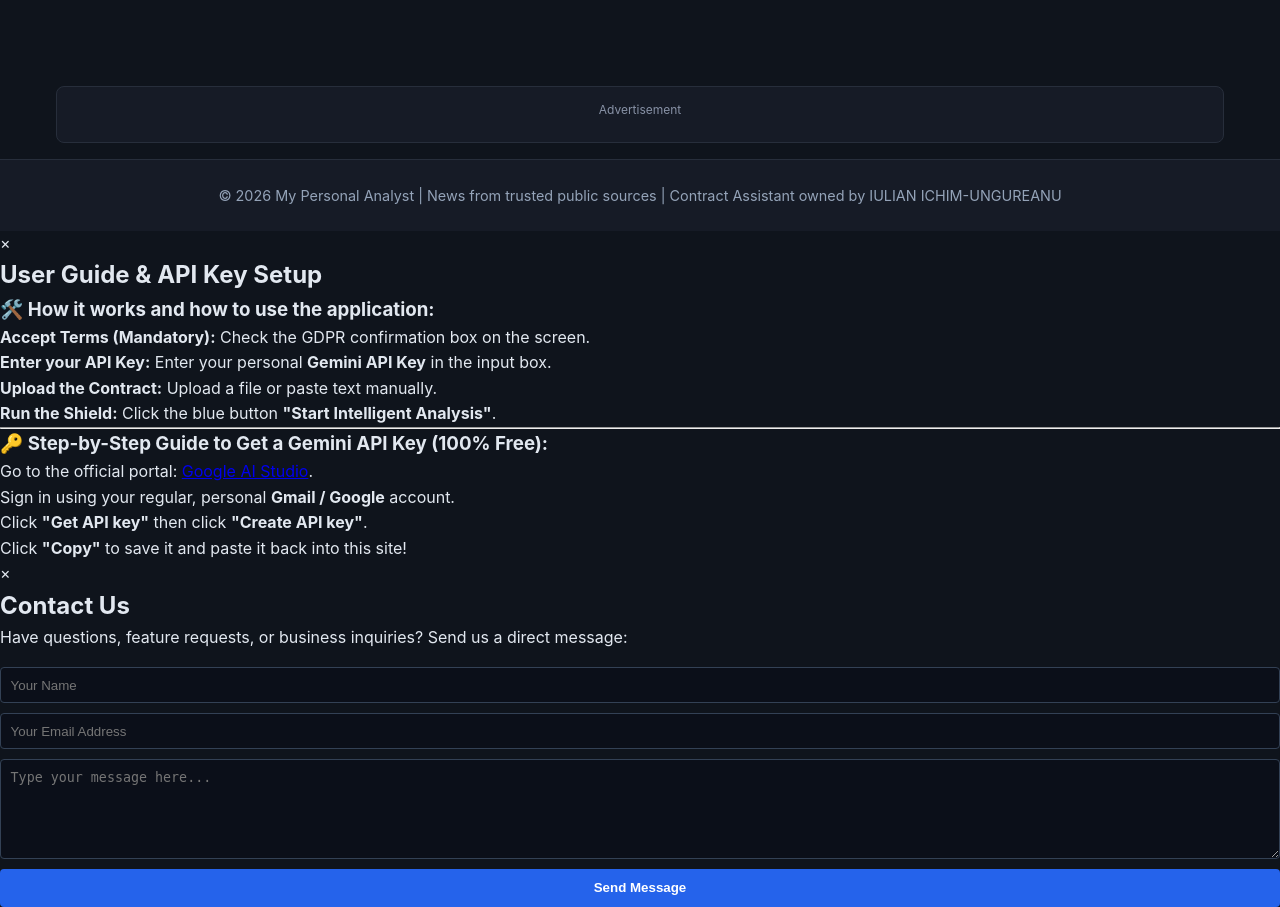
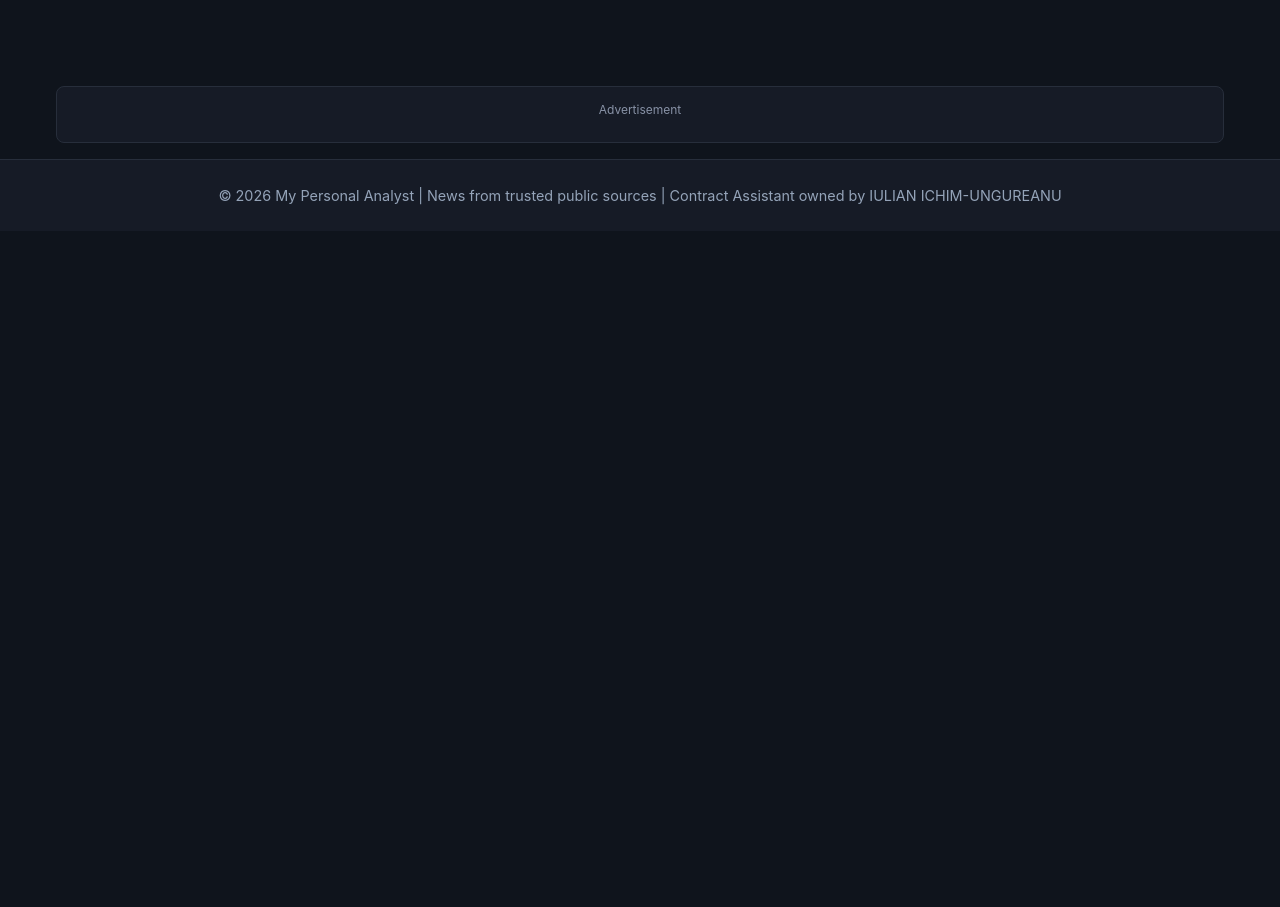
Before and after one commit to Pantick2/mypersonalanalyst, a Flask app: page / in a window 1280 px wide. Shown: the part 935-1842 px from the top of the page. After the commit the page ends 1140 px from the top, so only its background shows below. Run offline with Flask 3, Linux system fonts and the light colour scheme.

Commit message:
Change modal display style to 'none' by default
Updated modal visibility to be hidden by default.

```diff
--- a/templates/home.html
+++ b/templates/home.html
@@ -132,8 +132,8 @@
         </div>
     </footer>
 
-    <!-- MODALE - Ghid și Contact -->
-    <div id="modalGhid" class="modal">
+    <!-- MODALE - ASCUNSE ÎN MOD IMPLICIT -->
+    <div id="modalGhid" class="modal" style="display: none;">
         <div class="modal-content modal-large">
             <span class="close-modal" onclick="closeModal('modalGhid')">&times;</span>
             <h2 id="titleGhid" class="modal-title-blue">User Guide & API Key Setup</h2>
@@ -141,7 +141,7 @@
         </div>
     </div>
 
-    <div id="modalContact" class="modal">
+    <div id="modalContact" class="modal" style="display: none;">
         <div class="modal-content">
             <span class="close-modal" onclick="closeModal('modalContact')">&times;</span>
             <h2 id="titleContact" class="modal-title-default">Contact Us</h2>
```
